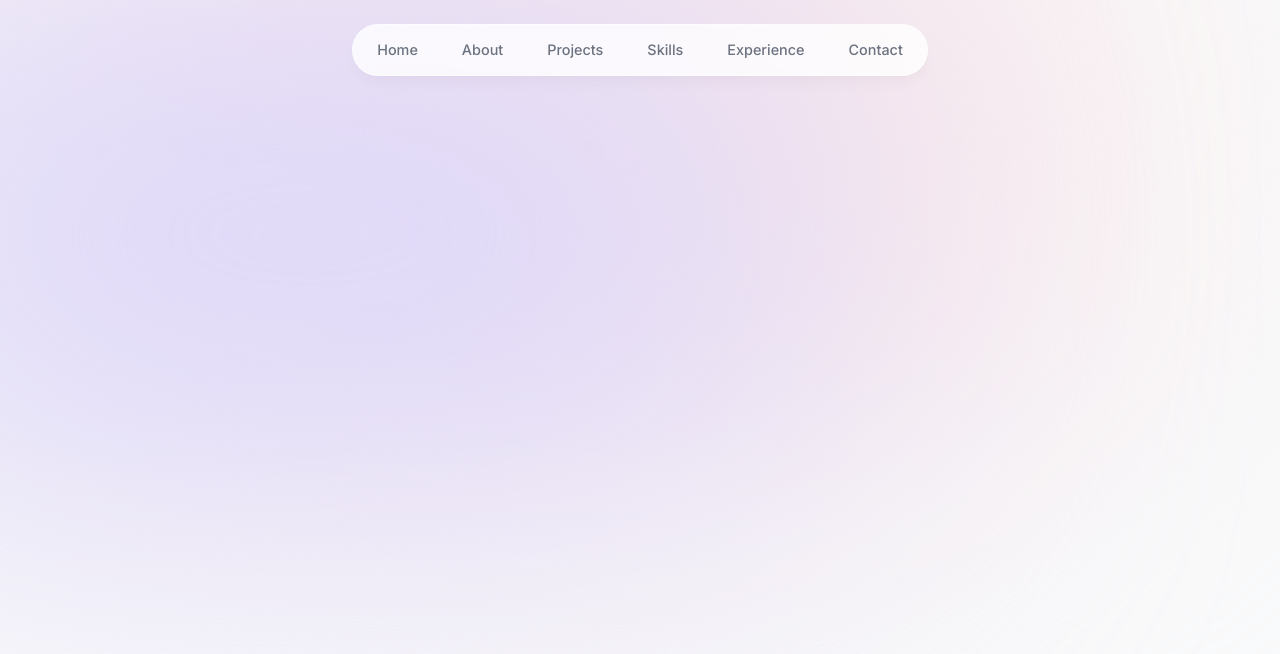
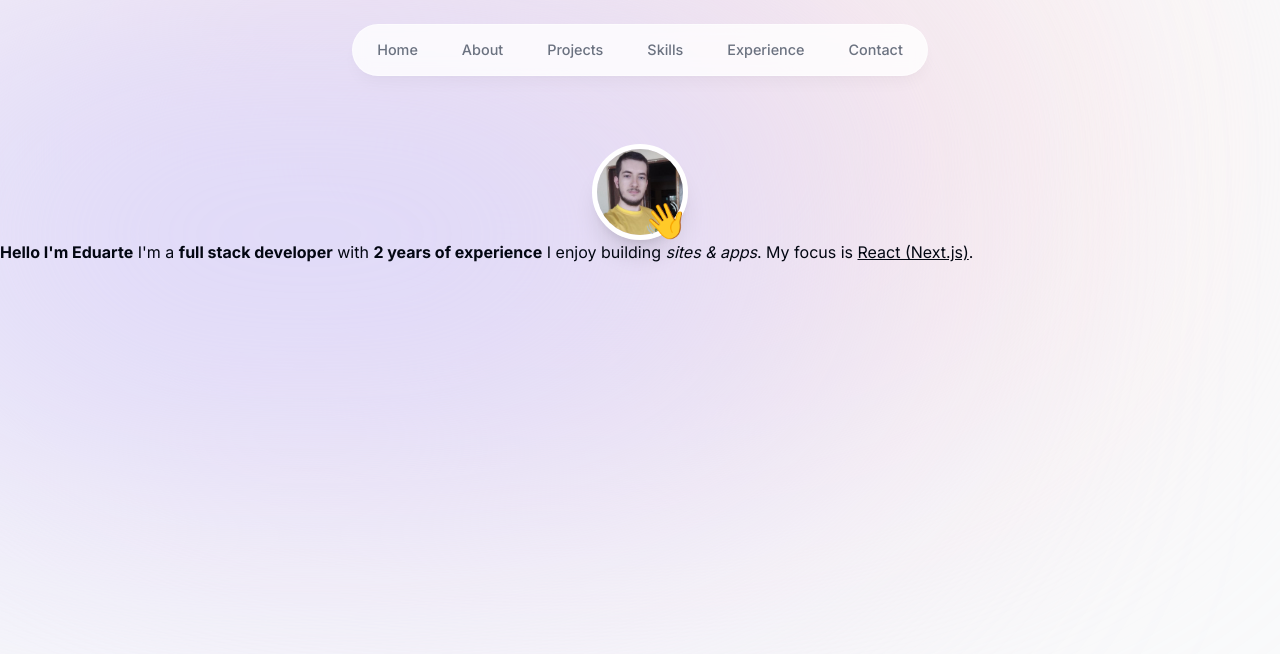
Before and after one commit to EduartePaiva/portfolio, a Next.js app: page / in a window 1280 px wide. Shown: the top 654 px of the page. Built offline with nearby package versions, Linux system fonts and the light colour scheme.

Commit message:
building the intro section

```diff
--- a/app/layout.tsx
+++ b/app/layout.tsx
@@ -7,7 +7,8 @@ const inter = Inter({ subsets: ["latin"] });
 
 export const metadata: Metadata = {
     title: "Eduarte | Portfolio",
-    description: "Eduarte é um desenvolvedor full-stack com 2 anos de experiência.",
+    description:
+        "Eduarte é um desenvolvedor full-stack com 2 anos de experiência.",
 };
 
 export default function RootLayout({
@@ -24,6 +25,8 @@ export default function RootLayout({
                     text-gray-950
                     relative
                     h-[5000px]
+                    pt-28
+                    sm:pt-36
                 `}
             >
                 <div className="bg-[#fbe2e3] absolute top-[-6rem] -z-10 right-[11rem] h-[31.25rem] w-[31.25rem] rounded-full blur-[10rem] sm:w-[68.75rem]"></div>
--- a/app/page.tsx
+++ b/app/page.tsx
@@ -1,3 +1,9 @@
+import Intro from "@/components/intro";
+
 export default function Home() {
-    return <main className=""></main>;
+    return (
+        <main className="">
+            <Intro />
+        </main>
+    );
 }
--- /dev/null
+++ b/components/intro.tsx
@@ -0,0 +1,55 @@
+"use client";
+
+import Image from "next/image";
+import profile from "@/public/profile.jpg";
+import { motion } from "framer-motion";
+
+export default function Intro() {
+    return (
+        <section>
+            <div className="flex items-center justify-center">
+                <div className="relative">
+                    <motion.div
+                        initial={{ opacity: 0, scale: 0 }}
+                        animate={{ opacity: 1, scale: 1 }}
+                        transition={{ type: "tween", duration: 0.2 }}
+                    >
+                        <Image
+                            src={profile}
+                            width={192}
+                            height={192}
+                            quality={95}
+                            alt="Eduarte portrait"
+                            priority={true}
+                            className="h-24 w-24 rounded-full object-cover border-[0.35rem] border-white shadow-xl"
+                        />
+                    </motion.div>
+                    <motion.span
+                        initial={{ opacity: 0, scale: 0 }}
+                        animate={{ opacity: 1, scale: 1 }}
+                        transition={{
+                            type: "spring",
+                            delay: 0.1,
+                            stiffness: 125,
+                            duration: 0.7,
+                        }}
+                        className="text-4xl absolute bottom-0 right-0"
+                    >
+                        👋
+                    </motion.span>
+                </div>
+            </div>
+
+            <p>
+                <span className="font-bold">Hello I&apos;m Eduarte</span>{" "}
+                I&apos;m a&nbsp;
+                <span className="font-bold">
+                    full stack developer
+                </span> with{" "}
+                <span className="font-bold">2 years of experience</span> I enjoy
+                building <span className="italic">sites & apps</span>. My focus
+                is <span className="underline">React (Next.js)</span>.
+            </p>
+        </section>
+    );
+}
```
Also changed, not shown: public/profile.jpg (added), 1 other file (tests, documents, lock files or other folders).
